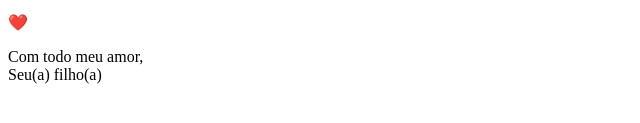
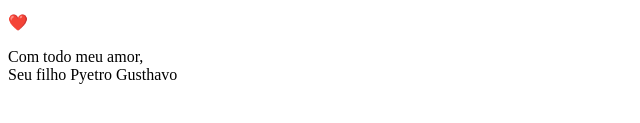
Before and after one commit to pyetro006/pyetro.github.io, a plain HTML site: page index.html in a window 1280 px wide. Shown: the part 203-326 px from the top of the page, 0-640 px from the left. Drawn offline with Linux system fonts and the light colour scheme.

Commit message:
Update index.html

```diff
--- a/index.html
+++ b/index.html
@@ -19,7 +19,7 @@
 
         <p class="heart">❤️</p>
 
-        <p class="signature">Com todo meu amor,<br>Seu(a) filho(a)</p>
+        <p class="signature">Com todo meu amor,<br>Seu filho Pyetro Gusthavo</p>
     </div>
 </body>
 </html>
```
